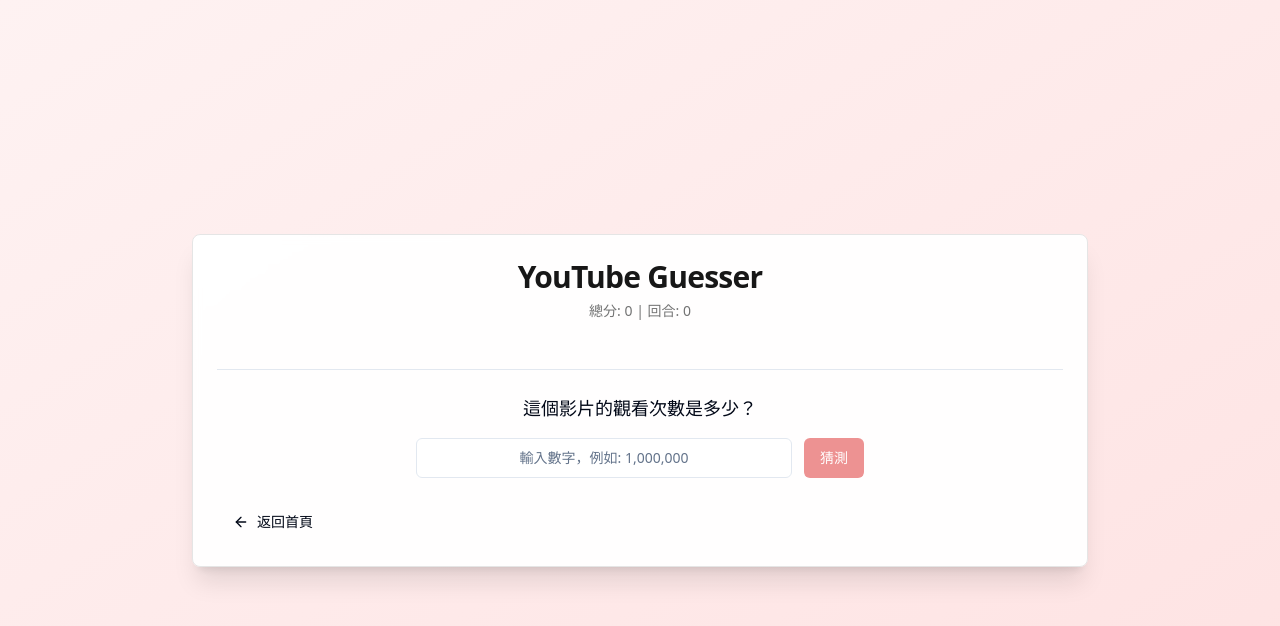
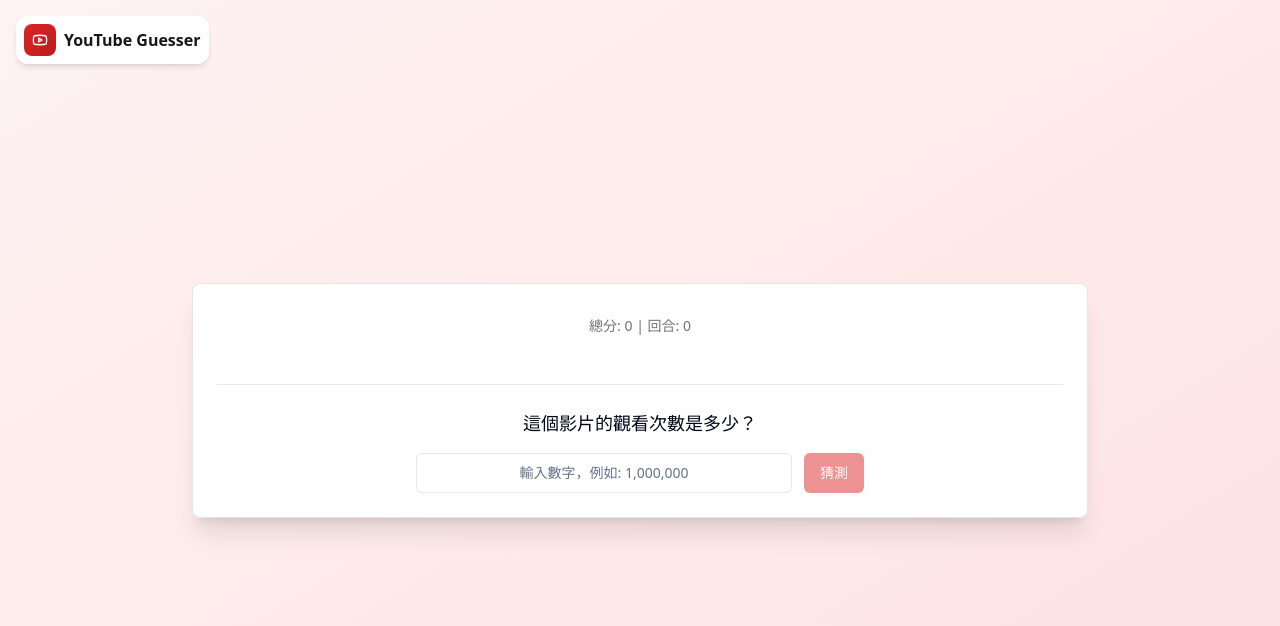
Before and after one commit to Ethan-Wu-juniper/youtube-guesser, a React (Vite) app: page /game in a window 1280 px wide. Shown: the top 626 px of the page. Built offline with nearby package versions, Linux system fonts and the light colour scheme; no server answers.

Commit message:
add home page icon

```diff
--- a/src/App.tsx
+++ b/src/App.tsx
@@ -3,6 +3,7 @@ import { Toaster as Sonner } from "@/components/ui/sonner";
 import { TooltipProvider } from "@/components/ui/tooltip";
 import { QueryClient, QueryClientProvider } from "@tanstack/react-query";
 import { BrowserRouter, Routes, Route } from "react-router-dom";
+import Header from "./components/common/Header";
 import Index from "./pages/Index";
 import Game from "./pages/Game";
 import NotFound from "./pages/NotFound";
@@ -15,6 +16,7 @@ const App = () => (
       <Toaster />
       <Sonner />
       <BrowserRouter>
+        <Header />
         <Routes>
           <Route path="/" element={<Index />} />
           <Route path="/game" element={<Game />} />
--- /dev/null
+++ b/src/components/common/Header.tsx
@@ -0,0 +1,20 @@
+import { Youtube } from "lucide-react";
+import { Link } from "react-router-dom";
+
+const Header = () => {
+  return (
+    <div className="fixed top-4 left-4 z-50">
+      <Link
+        to="/"
+        className="flex items-center gap-2 bg-white/90 backdrop-blur-sm p-2 rounded-xl shadow-md hover:shadow-lg transition-all duration-300 hover:scale-105"
+      >
+        <div className="w-8 h-8 bg-gradient-to-br from-red-600 to-red-700 rounded-lg flex items-center justify-center">
+          <Youtube className="w-4 h-4 text-white" />
+        </div>
+        <span className="font-bold text-neutral-900">YouTube Guesser</span>
+      </Link>
+    </div>
+  );
+};
+
+export default Header;
--- a/src/pages/Game.tsx
+++ b/src/pages/Game.tsx
@@ -99,9 +99,6 @@ const Game = () => {
     <div className="min-h-screen flex items-center justify-center bg-gradient-to-br from-red-50 to-red-100 p-4">
       <Card className="w-full max-w-4xl bg-white/95 backdrop-blur-sm border border-neutral-200 shadow-xl">
         <CardHeader className="text-center">
-          <CardTitle className="text-3xl font-bold text-neutral-900">
-            YouTube Guesser
-          </CardTitle>
           <div className="mt-2 text-sm text-neutral-500">
             總分: {gameState.score} | 回合: {gameState.attempts}
           </div>
@@ -200,18 +197,6 @@ const Game = () => {
             </div>
           )}
         </CardContent>
-
-        <CardFooter className="justify-between flex-wrap gap-4">
-          <Button
-            variant="ghost"
-            asChild
-          >
-            <Link to="/" className="flex items-center gap-2">
-              <ArrowLeft className="w-4 h-4" />
-              返回首頁
-            </Link>
-          </Button>
-        </CardFooter>
       </Card>
     </div>
   );
```
